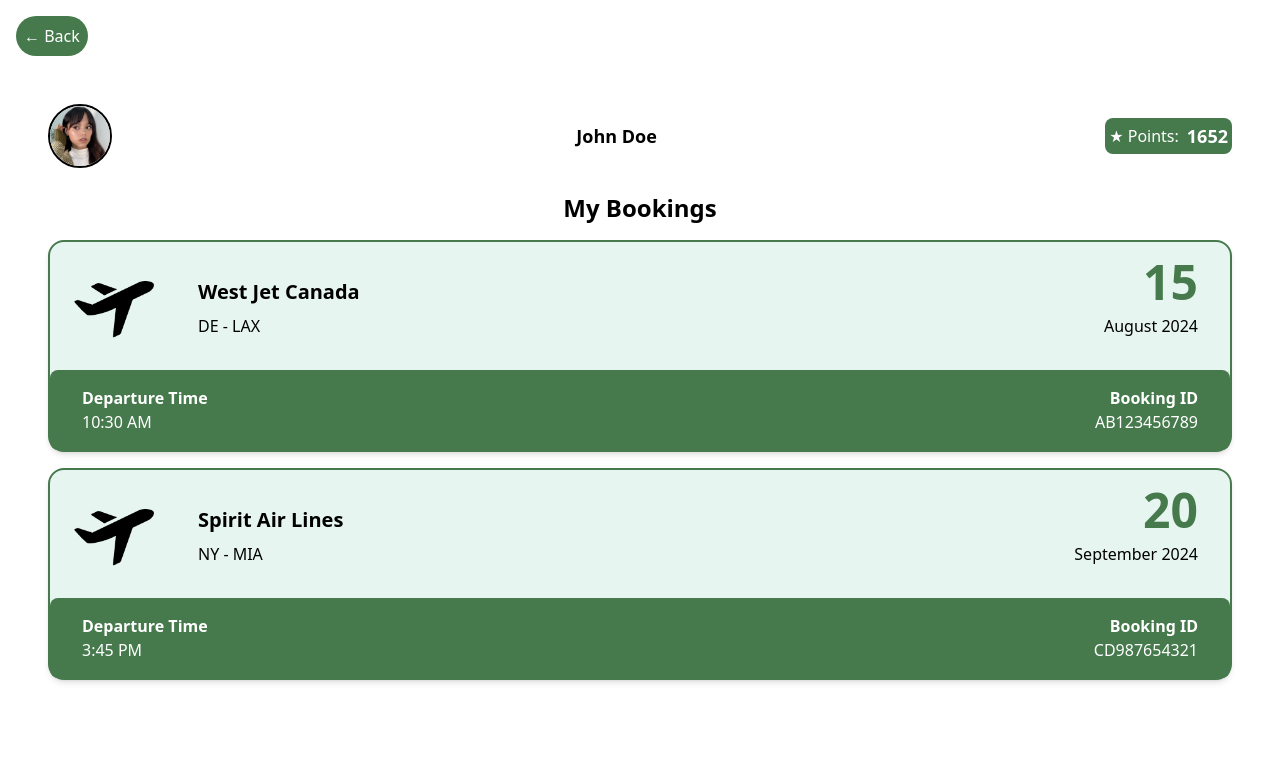
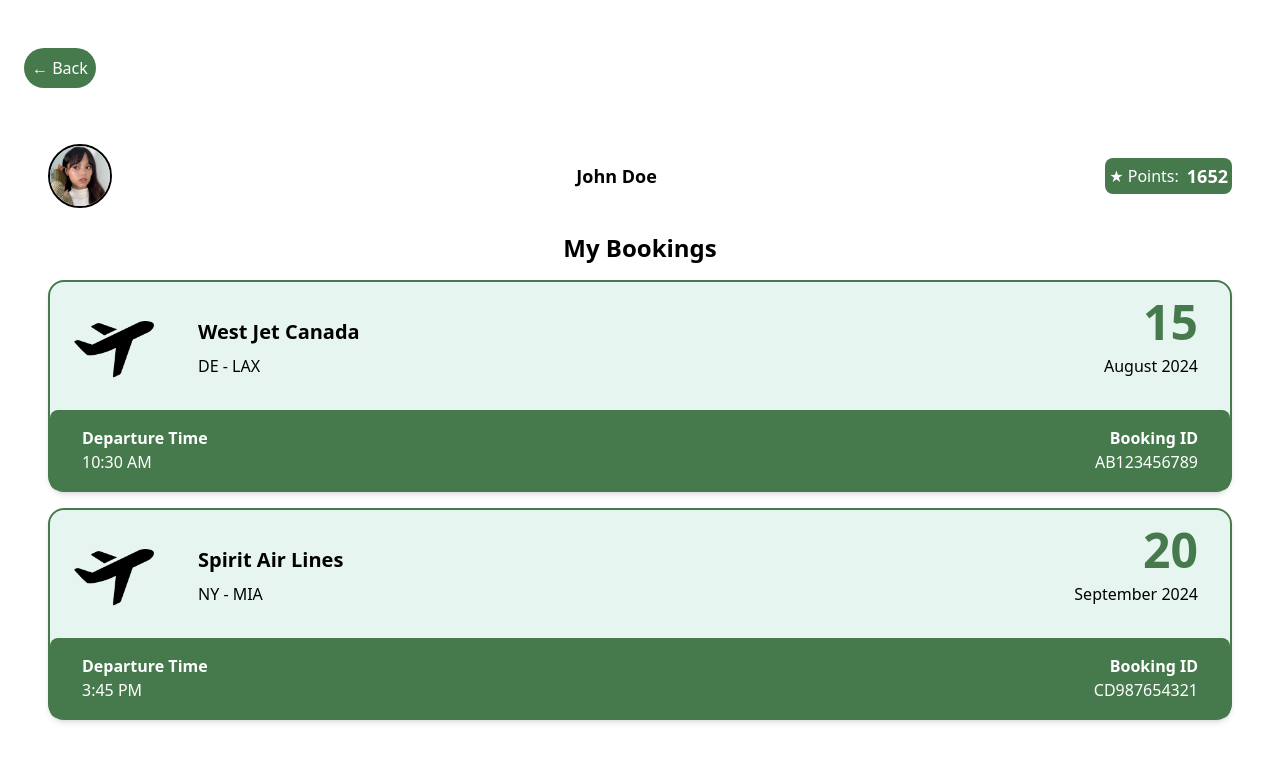
Before and after one commit to Kevaunjh/Wallet_Application, a React (Create React App) app: page /Accountinfo/MyBookings in a window 1280 px wide. Shown: the top 762 px of the page. Built offline with nearby package versions, Linux system fonts and the light colour scheme.

Commit message:
Layout Button Fixing

```diff
--- a/src/AccountInfo/AddCard.js
+++ b/src/AccountInfo/AddCard.js
@@ -22,7 +22,7 @@
 
   return (
     <div className="bg-[#88ca92] h-screen flex items-center justify-center">
-      <div className="bg-white p-8 lg:rounded-xl w-full 2xl:max-w-2xl shadow-2xl shadow-black border-black border-2 2xl:h-auto flex flex-col justify-between min-h-screen ">
+      <div className="bg-white p-8 lg:rounded-xl w-full 2xl:max-w-2xl shadow-2xl 2xl:shadow-black 2xl:border-black 2xl:border-2 2xl:h-auto flex flex-col justify-between min-h-screen ">
         {/* Back Button visible on XL screens and larger */}
         <Link
           to="/Main"
--- a/src/AccountInfo/BankAccounts.js
+++ b/src/AccountInfo/BankAccounts.js
@@ -60,7 +60,7 @@
 
       {/* Mobile Layout */}
       <div className="w-screen 2xl:hidden bg-white p-6 2xl:rounded-lg shadow-md 2xl:border-black border-2 h-screen overflow-auto flex flex-col  ">
-        <Link to="/MyAccount" className=" mb-4 bg-[#467a4d] text-white rounded-full p-2 w-[4.5rem] absolute top-10 left-10 ">
+        <Link to="/MyAccount" className=" mb-4 bg-[#467a4d] text-white rounded-full p-2 w-[4.5rem] top-10 left-10 ">
           &larr; Back
         </Link>
 
--- a/src/AccountInfo/MyBookings.js
+++ b/src/AccountInfo/MyBookings.js
@@ -85,7 +85,7 @@
 
       {/* Mobile Layout */}
       <div className="w-screen 2xl:hidden bg-white p-6 min-h-screen overflow-auto flex flex-col">
-        <Link to="/MyAccount" className="2xl:hidden absolute top-4 left-4 bg-[#467a4d] text-white rounded-full p-2 w-[4.5rem]">
+        <Link to="/MyAccount" className="2xl:hidden top-4 left-4 bg-[#467a4d] text-white rounded-full p-2 w-[4.5rem]">
           &larr; Back
         </Link>
         {/* Profile Info */}
--- a/src/AccountInfo/QuickServices/GiftService.js
+++ b/src/AccountInfo/QuickServices/GiftService.js
@@ -39,7 +39,7 @@
           ← Back
         </Link>
       {/* Container for Title, Back Button, Form, and Show Button */}
-      <div className="bg-white overflow-auto p-16 xl:rounded-3xl shadow-2xl flex flex-col items-center xl:w-7/12 w-screen min-h-screen xl:min-h-[750px]  xl:h-[750px]  xl:max-w-3xl mx-auto shadow-black border-black border-2 h-full">
+      <div className="bg-white overflow-auto p-16 xl:rounded-3xl 2xl:shadow-2xl flex flex-col items-center xl:w-7/12 w-screen min-h-screen xl:min-h-[750px]  xl:h-[750px]  xl:max-w-3xl mx-auto 2xl:shadow-black 2xl:border-black border-2 h-full">
         {/* Back Button */}
         <div className="w-full flex justify-start mb-4">
           <Link to="/Main" className="text-lg rounded-full  p-2  bg-[#467a4d] text-white xl:hidden">
```
